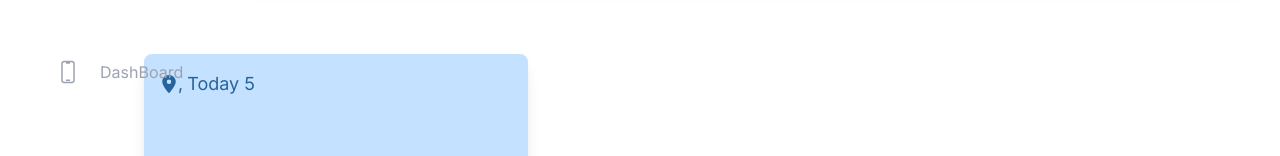
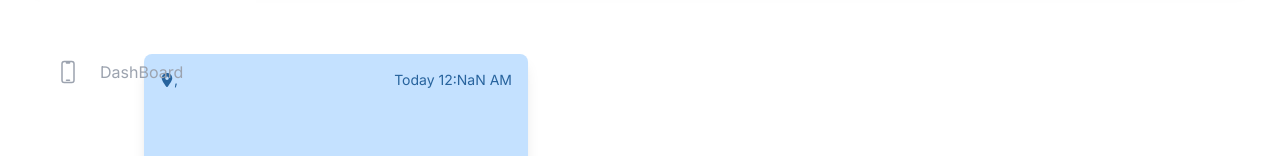
Before and after one commit to NAVI1322/Tenki_weather_app_updated, a React (Vite) app: page / in a window 1280 px wide. Shown: the part 156-312 px from the top of the page. Built offline with nearby package versions, Linux system fonts and the light colour scheme; no server answers.

Commit message:
added date

```diff
--- a/src/components/CurrentCard.tsx
+++ b/src/components/CurrentCard.tsx
@@ -19,9 +19,20 @@ export function CurrentCard() {
     })
   }, [inputBoxValue]);
 
-  const currentDay = new Date().getDay()
-  console.log(currentData, currentDay)
+  function hourAMPM(dt: number) {
+    const date = new Date(dt * 1000);
 
+    let hours = date.getHours();
+    const minutes = date.getMinutes();
+    const ampm = hours >= 12 ? 'PM' : 'AM';
+
+    hours = hours % 12;
+    hours = hours ? hours : 12;
+
+    const time12HourFormat = hours + ':' + (minutes < 10 ? '0' + minutes : minutes) + ' ' + ampm;
+
+    return time12HourFormat;
+  }
 
   return (
     <div className="flex flex-col m-8 text-primaryBlue bg-secondaryBlue rounded-lg p-4 shadow-lg w-96 ">
@@ -31,12 +42,12 @@ export function CurrentCard() {
         <div>Error: {error}</div>
       ) : (
         <>
-          <div className="flex flex-row text-lg items-center gap-1 text-center ">
-            <div className="flex justify-start items-center">
+          <div className="flex flex-row text-sm justify-between text-lg items-center gap-1 text-center ">
+            <div className="flex  items-center">
               <FaLocationDot />{currentData?.name},{currentData?.sys.country}
             </div>
-            <div className="justify-end">
-              Today {currentDay}
+            <div className="flex ">
+              Today {hourAMPM(currentData?.dt)}
             </div>
           </div>
           <div className="flex flex-col text-center p-3 items-between mt-10">
```
